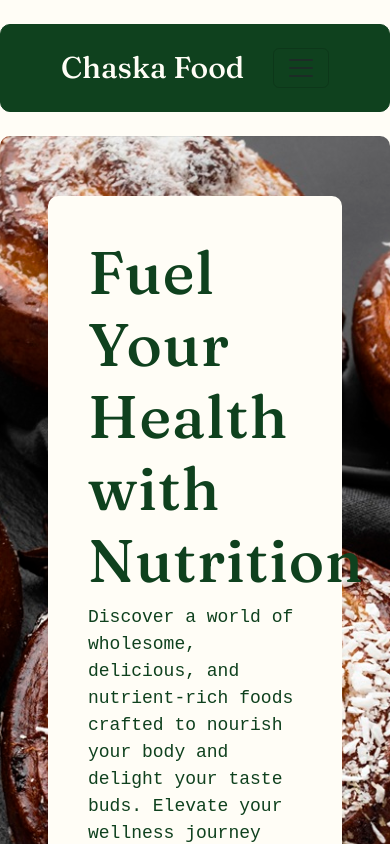
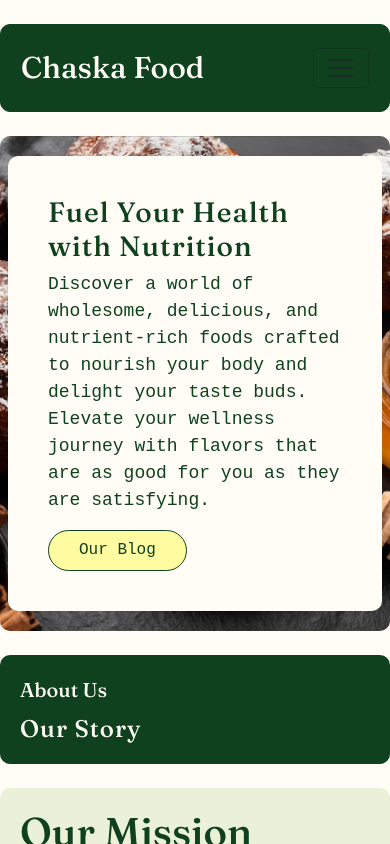
Before and after one commit to nikhil7476/chaskafood, a Next.js app: page / in a window 390 px wide. Shown: the top 844 px of the page. Built offline with nearby package versions, Linux system fonts and the light colour scheme; no server answers; a web font is replaced by a local one.

Commit message:
modified:   src/components/Footer.js 	modified:   src/components/Header.js 	modified:   src/pages/blog/index.js 	modified:   src/pages/index.js 	modified:   src/styles/globals.css

```diff
--- a/src/components/Footer.js
+++ b/src/components/Footer.js
@@ -15,7 +15,11 @@ function Footer() {
             xs={12}
             className="mb-3 align-items-start d-flex"
           >
-            <Link href="/" title="Chaska Food" className="logo">
+            <Link
+              href="/"
+              title="Chaska Food"
+              className="logo text-decoration-none"
+            >
               Chaska Food
             </Link>
           </Col>
--- a/src/components/Header.js
+++ b/src/components/Header.js
@@ -19,7 +19,7 @@ function Header() {
             <Nav.Link href="#about" title="About">
               About
             </Nav.Link>
-            <Nav.Link href="/blog" title="Blog">
+            <Nav.Link href="#blog" title="Blog">
               Blog
             </Nav.Link>
             <Nav.Link href="#contact" title="Contact">
--- a/src/pages/index.js
+++ b/src/pages/index.js
@@ -86,7 +86,7 @@ function Home() {
         </Container>
       </section>
 
-      <section>
+      <section id="blog">
         <Container className="blog-container mb-4 mx-auto">
           <Row>
             <Col xl={6} lg={6} md={6} sm={12} xs={12}>
--- a/src/styles/globals.css
+++ b/src/styles/globals.css
@@ -1,11 +1,13 @@
 @import url("https://fonts.googleapis.com/css2?family=Fraunces:wght@400;500;700&display=swap");
 @import url("https://fonts.googleapis.com/css2?family=Azeret+Mono:wght@400;500;700&display=swap");
 
+/* Root Variables */
 :root {
   --background: #fffdf6;
   --foreground: #171717;
 }
 
+/* Global Styles */
 html,
 body {
   max-width: 100vw;
@@ -64,7 +66,6 @@ a {
   font-weight: 500;
   line-height: 1.2em;
   padding: 0 10px !important;
-  text-decoration: none;
 }
 
 .header-container .menu a:hover,
@@ -92,7 +93,6 @@ a {
   font-size: 75px;
   font-weight: 500;
   line-height: 1.2em;
-  text-decoration: none;
 }
 
 .footer-container .logo:hover {
@@ -105,7 +105,6 @@ a {
   font-size: 18px;
   font-weight: 500;
   line-height: 1.2em;
-  text-decoration: none;
 }
 
 .footer-container .copy {
@@ -116,7 +115,7 @@ a {
   line-height: 1.5em;
 }
 
-/* Homepage Styles */
+/* Banner / Homepage Styles */
 .banner-container {
   background-image: url("/banner.jpg");
   background-size: cover;
@@ -157,8 +156,8 @@ a {
   border: 1px solid #0f411e;
   border-radius: 25px;
   padding: 10px 30px;
+  display: inline-block;
   text-decoration: none;
-  display: inline-block;
 }
 
 .banner-container .banner-column a:hover {
@@ -193,7 +192,7 @@ a {
   margin: 0;
 }
 
-/* Mission & Value Styles */
+/* Mission & Values */
 .mission-container .mission,
 .mission-container .values {
   background-color: #eaf1d8;
@@ -246,7 +245,7 @@ a {
   margin: 0;
 }
 
-/*Blog Card Styles*/
+/* Blog Card */
 .blog-card-container .blog-card {
   background-color: #eaf1d8;
   border-radius: 10px;
@@ -256,11 +255,11 @@ a {
   display: flex;
   flex-direction: column;
   padding: 20px;
+  transition: transform 0.3s ease;
 }
 
 .blog-card-container .blog-card:hover {
   transform: translateY(-5px);
-  transition: 0.3s ease;
 }
 
 .blog-card-container .blog-card .blog-image {
@@ -279,7 +278,7 @@ a {
   font-size: 16px;
   font-weight: 500;
   line-height: 1.5em;
-  margin: 10px 0px;
+  margin: 10px 0;
   display: block;
 }
 
@@ -311,7 +310,7 @@ a {
   font-size: 16px;
   font-weight: 400;
   line-height: 1.5em;
-  margin: 10px 0px;
+  margin: 10px 0;
 }
 
 .blog-card-container .blogBtn {
@@ -323,8 +322,8 @@ a {
   border: 1px solid #0f411e;
   border-radius: 25px;
   padding: 10px 30px;
+  display: inline-block;
   text-decoration: none;
-  display: inline-block;
 }
 
 .blog-card-container .blogBtn:hover {
@@ -377,11 +376,85 @@ a {
   border: 1px solid #0f411e;
   border-radius: 25px;
   padding: 10px 30px;
+  display: inline-block;
   text-decoration: none;
-  display: inline-block;
 }
 
 .contact-container .contact-form .subBtn:hover {
   background-color: #0f411e;
   color: #fffdf6;
 }
+
+/* Responsive Media Queries */
+@media (max-width: 1200px) {
+  .header-container,
+  .footer-container,
+  .banner-container,
+  .about-container,
+  .mission-container .mission,
+  .mission-container .values,
+  .blog-container,
+  .contact-container .contact-details,
+  .contact-container .contact-form {
+    padding: 40px !important;
+  }
+
+  .banner-container .banner-column h1 {
+    font-size: 48px;
+  }
+
+  .about-container h2,
+  .contact-container .contact-details h2,
+  .blog-container h2 {
+    font-size: 40px;
+  }
+}
+
+@media (max-width: 768px) {
+  .header-container,
+  .footer-container,
+  .banner-container,
+  .about-container,
+  .mission-container .mission,
+  .mission-container .values,
+  .blog-container,
+  .contact-container .contact-details,
+  .contact-container .contact-form {
+    padding: 20px !important;
+  }
+
+  .banner-container .banner-column h1 {
+    font-size: 36px;
+  }
+
+  .about-container h2,
+  .contact-container .contact-details h2,
+  .blog-container h2 {
+    font-size: 32px;
+  }
+
+  .header-container .menu a {
+    font-size: 16px;
+    padding: 0 5px !important;
+  }
+
+  .footer-container .logo {
+    font-size: 50px;
+  }
+}
+
+@media (max-width: 480px) {
+  .banner-container .banner-column h1 {
+    font-size: 28px;
+  }
+
+  .about-container h2,
+  .contact-container .contact-details h2,
+  .blog-container h2 {
+    font-size: 24px;
+  }
+
+  .footer-container .logo {
+    font-size: 36px;
+  }
+}
```
Also changed, not shown: src/pages/blog/index.js (+11 -47 lines).
